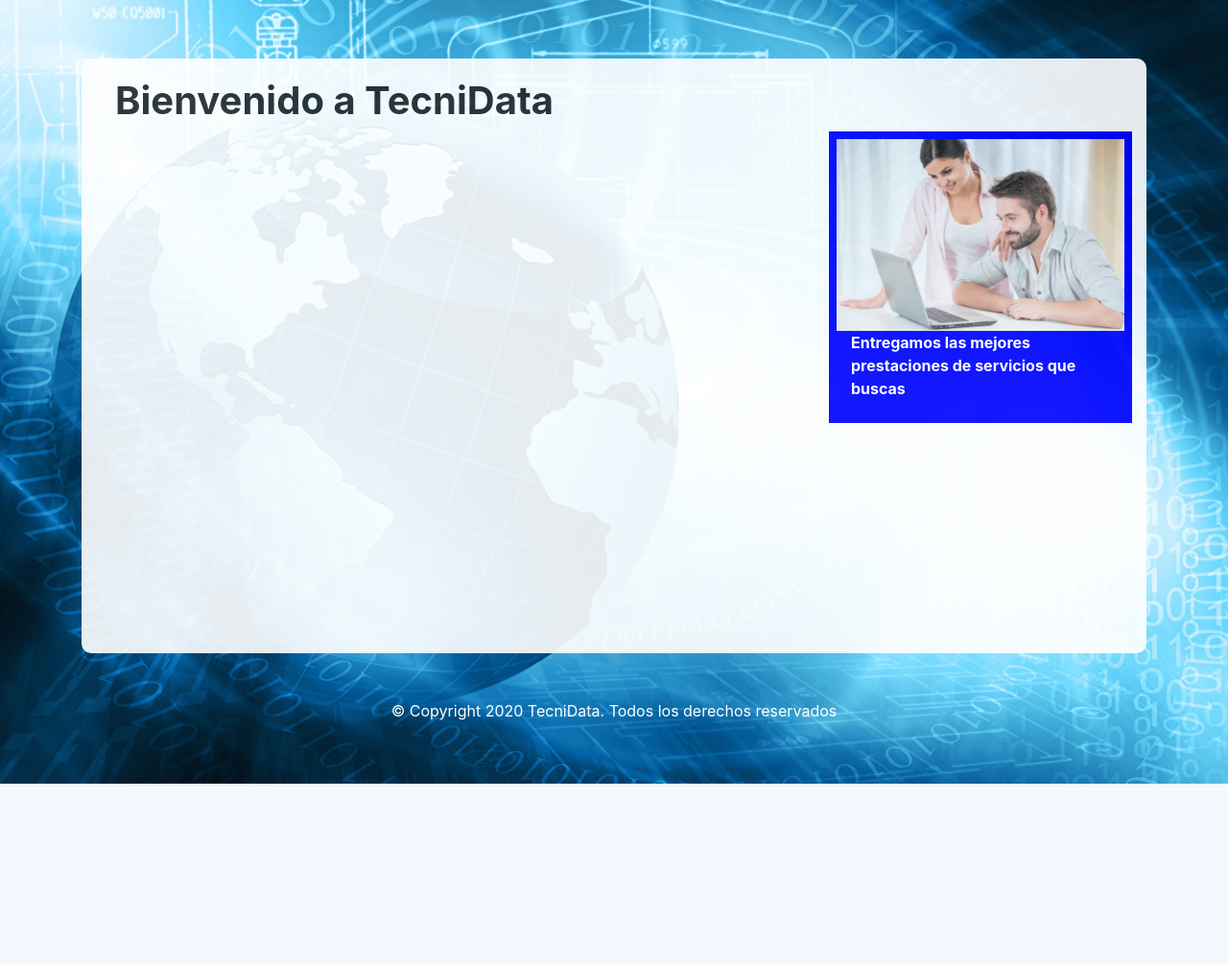
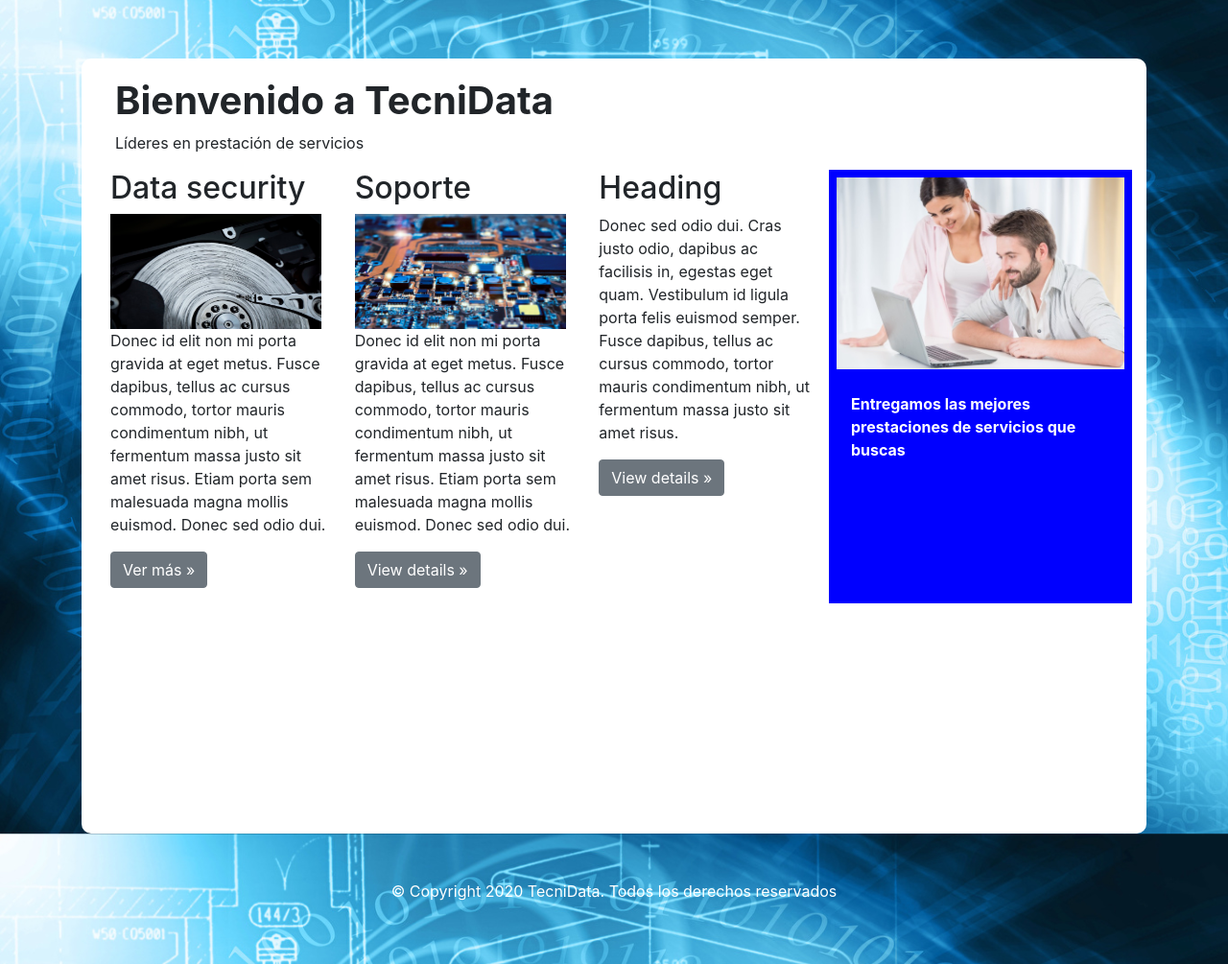
Before and after one commit to dargor980/web_frontend_intranet, a PHP site: page /home.html in a window 1280 px wide. Shown: the part 91-1096 px from the top of the page at 96% size. Before the commit the page ends 908 px from the top, so only its background shows below. Run offline with PHP 8.4, Linux system fonts and the light colour scheme.

Commit message:
se añadieron elementos al home

```diff
--- a/contact.html
+++ b/contact.html
@@ -21,7 +21,7 @@
 		<nav class="navbar navbar-expand-sm navbar-dark bg-primary fixed-top">
 		<div class="container">
 			<a href="home.html" class="navbar-left"><img src="static/img/logo_size.jpg"></a>
-			<a href="index.html" class="navbar-brand">TecniData</a>
+			<a href="home.html" class="navbar-brand">TecniData</a>
 			<button type="button" class="navbar-toggler" data-toggle="collapse" data-target="#navbarCollapse"><span class="navbar-toggler-icon"></span></button>
 			<div class="collapse navbar-collapse" id="navbarCollapse">
 				<ul class="navbar-nav ml-auto">
@@ -70,6 +70,7 @@
 					</div>
 
 					<div class="contact-group" id="asunto-group">
+						<span class="col-md-1 col-md-offset-2 text-center"><img src="static/img/edit.svg" style="width: 22px;height: 37px; float: left;"></span>
 						<label for="exampleFormControlInput1">Asunto</label>
 						<input type="text" class="form-control" placeholder="Escriba el asunto">
 					</div>
--- a/home.html
+++ b/home.html
@@ -23,7 +23,7 @@
 		<nav class="navbar navbar-expand-sm navbar-dark bg-primary fixed-top">
 		<div class="container">
 			<a href="home.html" class="navbar-left"><img src="static/img/logo_size.jpg"></a>
-			<a href="index.html" class="navbar-brand">TecniData</a>
+			<a href="home.html" class="navbar-brand">TecniData</a>
 			<button type="button" class="navbar-toggler" data-toggle="collapse" data-target="#navbarCollapse"><span class="navbar-toggler-icon"></span></button>
 			<div class="collapse navbar-collapse" id="navbarCollapse">
 				<ul class="navbar-nav ml-auto">
@@ -49,19 +49,41 @@
 				<div class="align-self-center">
 					<div class="col-12">
 						<h1 class="font-weight-bold main-title">Bienvenido a TecniData</h1>
+						<p class="subtitle">Líderes en prestación de servicios</p>
 						<div class="d-flex flex-row-reverse bd-highlight">
 							<div class="d-flex flex-row-reverse bd-highlight" id="picture">
 								<div class="p-2 bd-highlight">
 
 									<img src="static/img/persona.jpg"  class="img-fluid" style="width: 300px;height: 200px;" alt="">
 									<div class="container encabezado">
-										<p class="font-weight-bolder encabezado-imagen" id="parrafo">Entregamos las mejores prestaciones de servicios que buscas</p>
+										<p class="font-weight-bolder encabezado-imagen" id="parrafo"><br>Entregamos las mejores prestaciones de servicios que buscas</p>
 									</div>
 
 								</div>
 							</div>
-
-						</div>
+							<div class="container">
+      							<!-- Example row of columns -->
+      							<div class="row">
+       								<div class="col-md-4">
+          								<h2>Data security</h2>
+          								<img src="static/img/base.jpeg" style="width: 220px;height: 120px;">
+          								<p>Donec id elit non mi porta gravida at eget metus. Fusce dapibus, tellus ac cursus commodo, tortor mauris condimentum nibh, ut fermentum massa justo sit amet risus. Etiam porta sem malesuada magna mollis euismod. Donec sed odio dui. </p>
+          								<p><a class="btn btn-secondary" href="#" role="button">Ver más »</a></p>
+        							</div>
+        							<div class="col-md-4">
+          								<h2>Soporte </h2>
+          								<img src="static/img/hardware.jpeg" style="width: 220px;height: 120px;">
+          								<p>Donec id elit non mi porta gravida at eget metus. Fusce dapibus, tellus ac cursus commodo, tortor mauris condimentum nibh, ut fermentum massa justo sit amet risus. Etiam porta sem malesuada magna mollis euismod. Donec sed odio dui. </p>
+          								<p><a class="btn btn-secondary" href="#" role="button">View details »</a></p>
+      								</div>
+        							<div class="col-md-4">
+          								<h2>Heading</h2>
+          								<p>Donec sed odio dui. Cras justo odio, dapibus ac facilisis in, egestas eget quam. Vestibulum id ligula porta felis euismod semper. Fusce dapibus, tellus ac cursus commodo, tortor mauris condimentum nibh, ut fermentum massa justo sit amet risus.</p>
+          								<p><a class="btn btn-secondary" href="#" role="button">View details »</a></p>
+        							</div>
+      							</div>
+    					</div>
+					</div>
 						<br>
 						<br>
 						<br>
@@ -72,8 +94,7 @@
 						<br>
 						<br>
 						<br>
-						</div>
-
+				</div>
 				</div>
 
 			</div>
--- a/index.html
+++ b/index.html
@@ -21,7 +21,7 @@
 		<nav class="navbar navbar-expand-sm navbar-dark bg-primary fixed-top">
 		<div class="container">
 			<a href="home.html" class="navbar-left"><img src="static/img/logo_size.jpg"></a>
-			<a href="index.html" class="navbar-brand">TecniData</a>
+			<a href="home.html" class="navbar-brand">TecniData</a>
 			<button type="button" class="navbar-toggler" data-toggle="collapse" data-target="#navbarCollapse"><span class="navbar-toggler-icon"></span></button>
 			<div class="collapse navbar-collapse" id="navbarCollapse">
 				<ul class="navbar-nav ml-auto">
--- a/static/css/index.css
+++ b/static/css/index.css
@@ -19,7 +19,13 @@
 {
 	text-align: center;
 	padding-top: 15px;
+	margin-bottom: 0;
+	border-bottom: 0;
 	position: relative;
+}
+
+.subtitle{
+	padding-left: 20px;
 }
 
 li a:hover{
@@ -102,6 +108,7 @@
 button{
 	width: 60%;
 	margin: 5px 0 25px;
+	margin-top: 10px;
 }
 
 .forgot{
@@ -125,7 +132,6 @@
 
 .main-content{
 	background-color: #fff;
-	opacity: .9;
 	border-radius: 10px;
 	margin: 0 auto;
 }
@@ -181,6 +187,7 @@
 #parrafo{
 	color: white;
 	align-content:center;
+	font-style: Verdana;
 }
 
 .contacto{
```
Also changed, not shown: static/img/base.jpeg (added), static/img/hardware.jpeg (added).
